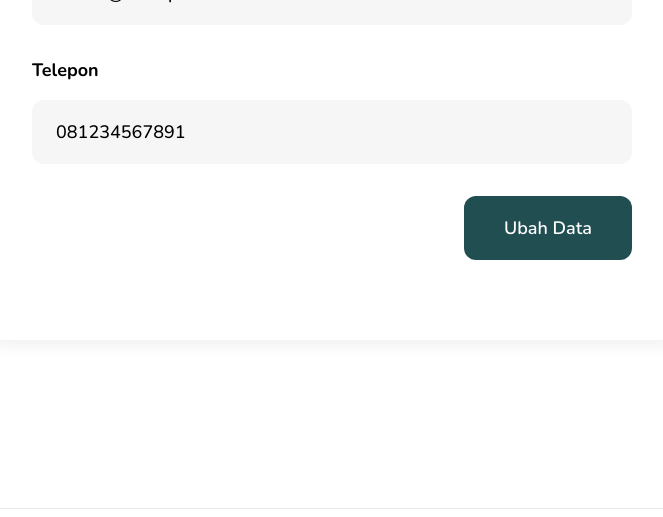
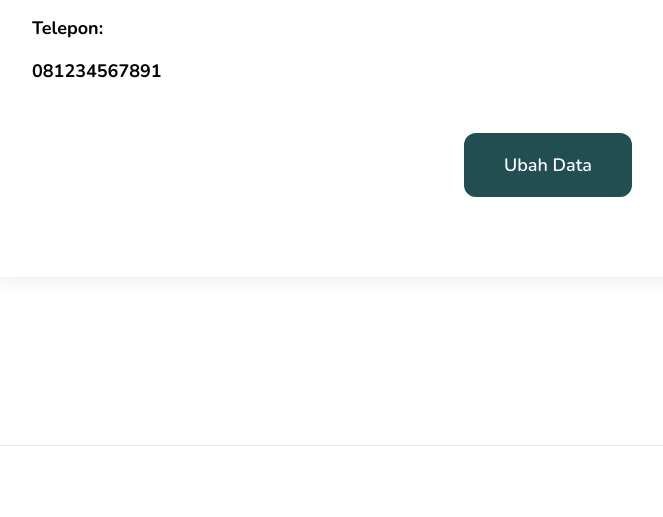
Before and after one commit to ReEkaF/TA_PAW, a PHP site: page /profile.php in a window 1280 px wide. Shown: the part 659-1176 px from the top of the page, without its empty margins (515-1178 px from the left). Run offline with PHP 8.4, Linux system fonts and the light colour scheme; the visitor is signed in with stand-in values (Sample User, id 1); data comes from the database, SQL or seed files in the repository.

Commit message:
update profile page

```diff
--- a/profile.php
+++ b/profile.php
@@ -30,25 +30,25 @@ require('layouts/header.php');
       <div class="profile__left">
         <img src="<?= $customer['customer_photo'] == null ? './assets/img/default-profile.jpg' : './assets/img/profiles/' . $customer['customer_photo'] ?>" alt="<?= $customer['customer_name'] ?>" />
       </div>
-      <form action="./editprofile.php" method="get" class="profile__right">
+      <div class="profile__right">
         <div class="profile__form">
           <div>
-            <label for="name" class="input-label">Nama</label>
-            <input type="text" id="name" class="input" value="<?= $customer['customer_name'] ?>" readonly disabled />
+            <div class="input-label">Nama:</div>
+            <div class="input-label"><?= $customer['customer_name'] ?></div>
           </div>
           <div>
-            <label for="email" class="input-label">Email</label>
-            <input type="text" id="email" class="input" value="<?= $customer['customer_email'] ?>" readonly disabled />
+            <div class="input-label">Email:</div>
+            <div class="input-label"><?= $customer['customer_email'] ?></div>
           </div>
           <div>
-            <label for="phone" class="input-label">Telepon</label>
-            <input type="text" id="phone" class="input" value="<?= $customer['customer_phone'] ?>" readonly disabled />
+            <div class="input-label">Telepon:</div>
+            <div class="input-label"><?= $customer['customer_phone'] ?></div>
           </div>
-          <div>
+          <form action="./editprofile.php" method="get">
             <button type="submit" class="profile__button">Ubah Data</button>
-          </div>
+          </form>
         </div>
-      </form>
+      </div>
     </div>
   </div>
   <!-- end profile -->
```
